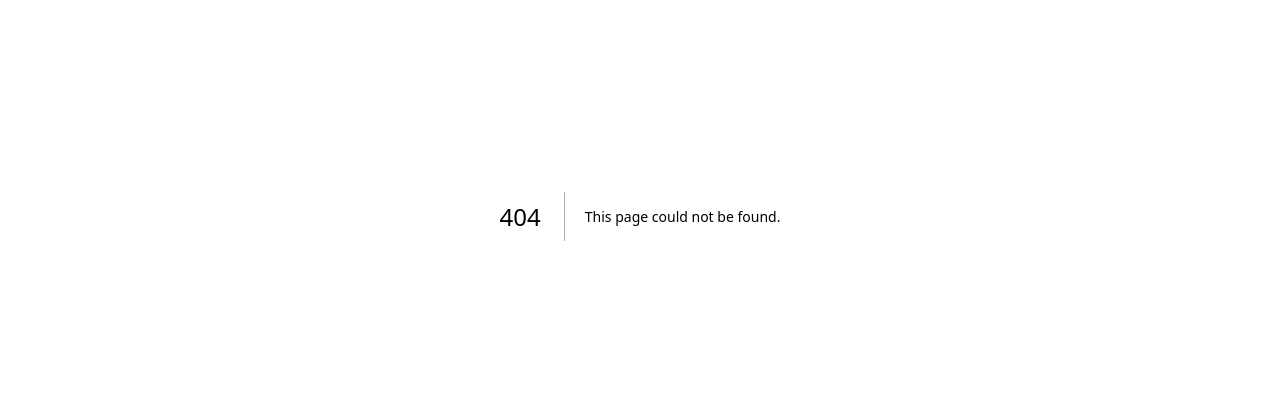
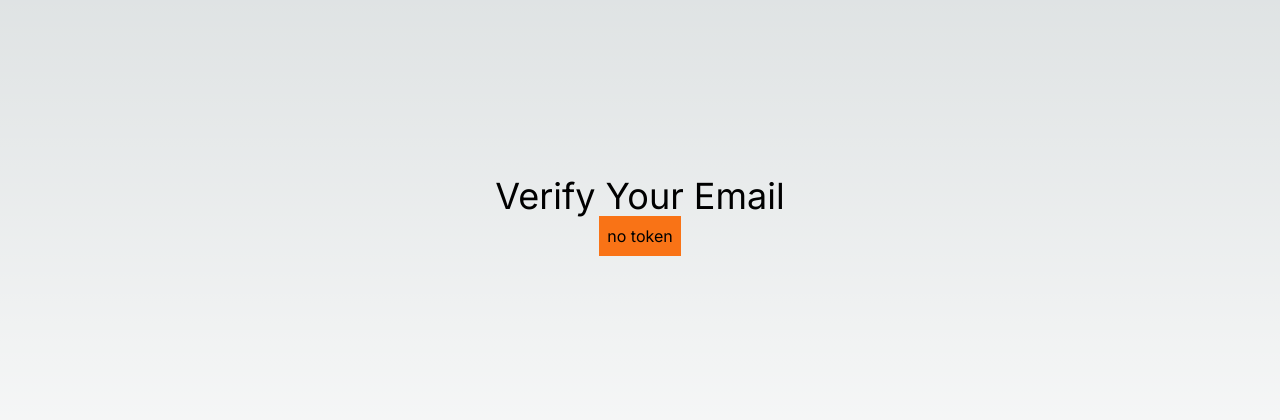
Before and after one commit to Gauravtripathii/auth-nextjs, a Next.js app: page /verifyemail in a window 1280 px wide. Before the commit this address had no page. Shown: the part 184-604 px from the top of the page. Built offline with nearby package versions, Linux system fonts and the light colour scheme.

Commit message:
verify email final

```diff
--- /dev/null
+++ b/src/app/verifyemail/page.tsx
@@ -0,0 +1,49 @@
+"use client";
+
+import React, { useState, useEffect } from "react";
+import Link from "next/link";
+import axios from "axios";
+
+export default function VerifyEmailPage() {
+  const [token, setToken] = useState("");
+  const [verified, setVerified] = useState(false);
+  const [error, setError] = useState(false);
+
+  const verifyUserEmail = async () => {
+    try {
+      await axios.post("/api/users/verifyemail", { token });
+      setVerified(true);
+    } catch (error: any) {
+      setError(true);
+      // console.log(error.response.data);
+    }
+  };
+
+  useEffect(() => {
+    const urlToken = window.location.search.split("=")[1];
+    setToken(urlToken || "");
+  }, []);
+
+  useEffect(() => {
+    if (token.length > 0) verifyUserEmail();
+  }, [token]);
+  return (
+    <div className="flex flex-col items-center justify-center min-h-screen py-2">
+      <h1 className="text-4xl">Verify Your Email</h1>
+      <h2 className="p-2 bg-orange-500">{token ? `${token}` : "no token"}</h2>
+
+      {verified && (
+        <div>
+          <h2>Email Verified</h2>
+          <Link href="/login">Login</Link>
+        </div>
+      )}
+
+      {error && (
+        <div>
+          <h2 className="text-red">Error!</h2>
+        </div>
+      )}
+    </div>
+  );
+}
--- a/src/middleware.ts
+++ b/src/middleware.ts
@@ -3,7 +3,7 @@
 export function middleware(request: NextRequest) {
     const path = request.nextUrl.pathname;
 
-    const isPublicPath: boolean = path === '/login' || path === '/signup';
+    const isPublicPath: boolean = path === '/login' || path === '/signup' || path === '/verifyemail';
 
     const token = request.cookies.get('token')?.value || "";
 
@@ -21,6 +21,7 @@
         '/profile',
         '/profile/:path*',
         '/login',
-        '/signup'
+        '/signup',
+        '/verifyemail'
     ]
 }
```
